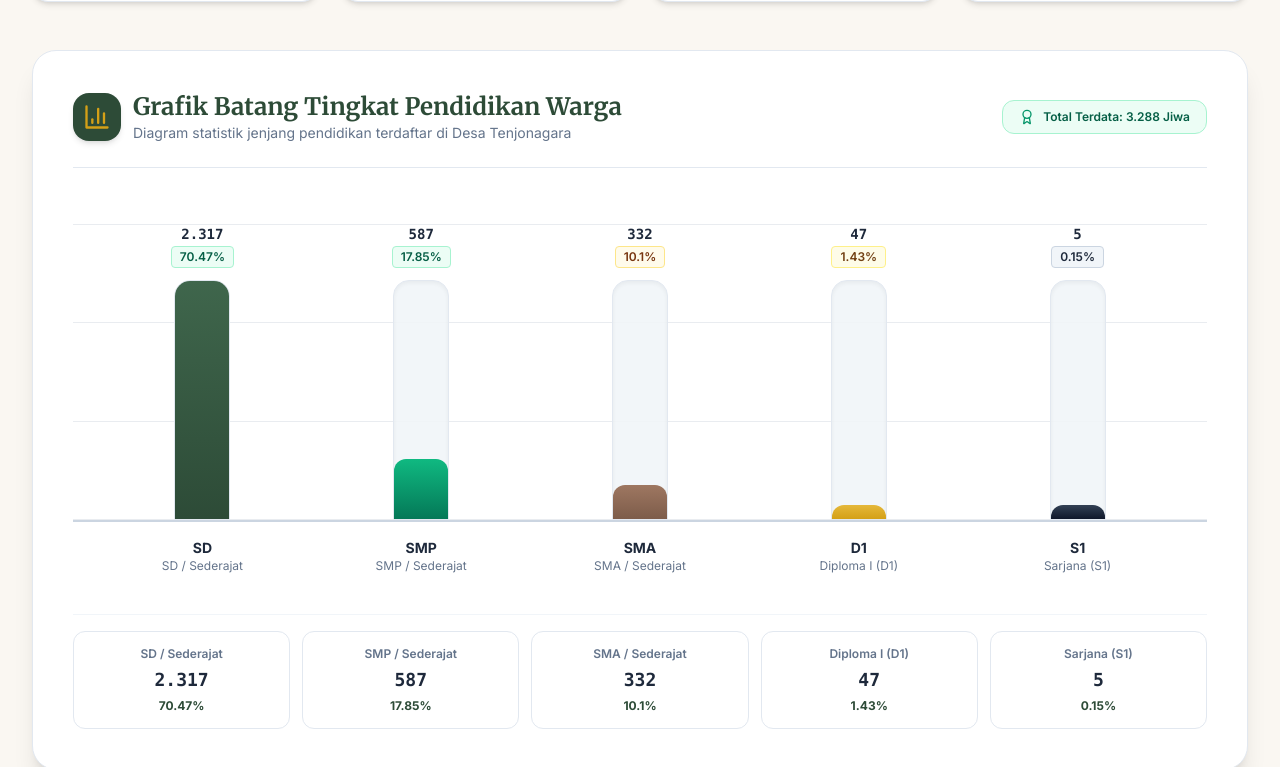
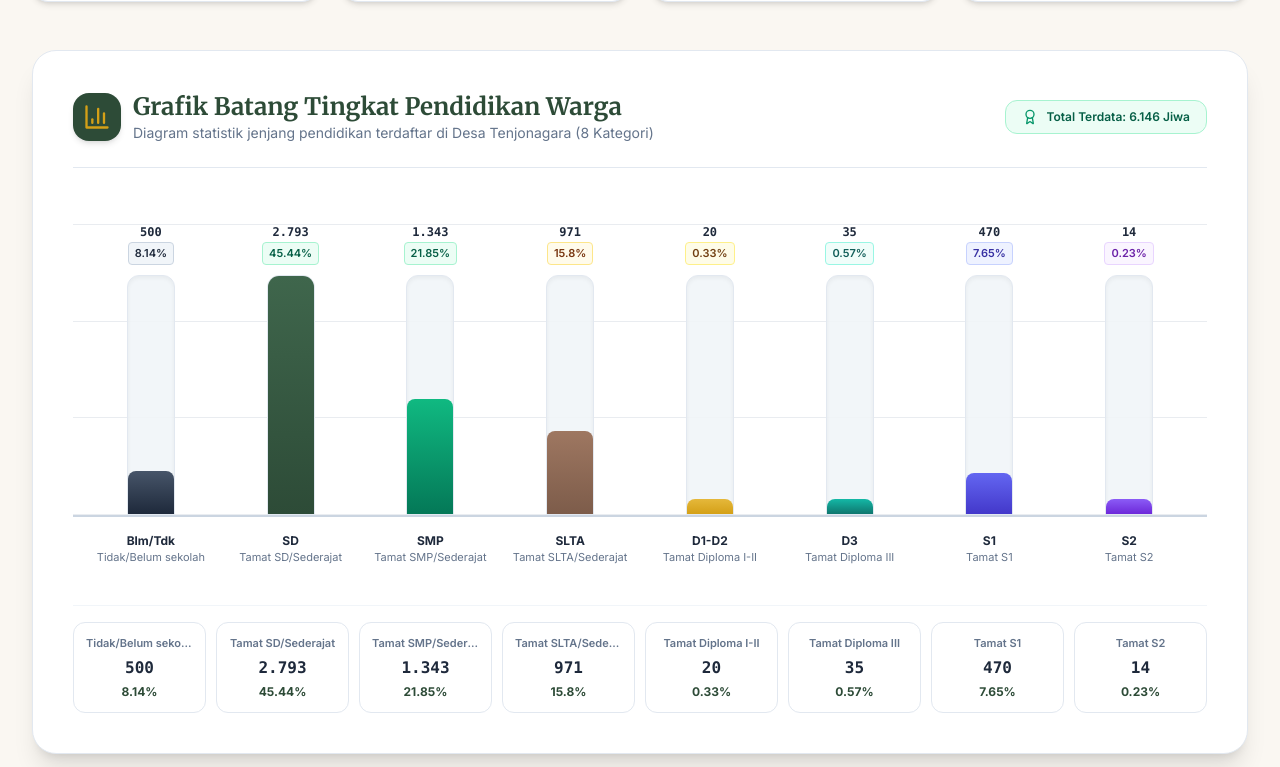
Before and after one commit to RafaelPransa/frontend-desa-tenjonagara, a React (Vite) app: page /statistik in a window 1280 px wide. Shown: the part 596-1363 px from the top of the page. Built offline with nearby package versions, Linux system fonts and the light colour scheme; no server answers.

Commit message:
feat: update education statistics to 8 detailed categories in frontend

```diff
--- a/src/pages/Statistik.jsx
+++ b/src/pages/Statistik.jsx
@@ -19,48 +19,51 @@ export default function Statistik() {
       });
   }, []);
 
+  const defaultPendidikan = [
+    { tingkat: 'Tidak/Belum sekolah', jumlah: 500, persentase: 8.14 },
+    { tingkat: 'Tamat SD/Sederajat', jumlah: 2793, persentase: 45.44 },
+    { tingkat: 'Tamat SMP/Sederajat', jumlah: 1343, persentase: 21.85 },
+    { tingkat: 'Tamat SLTA/Sederajat', jumlah: 971, persentase: 15.8 },
+    { tingkat: 'Tamat Diploma I-II', jumlah: 20, persentase: 0.33 },
+    { tingkat: 'Tamat Diploma III', jumlah: 35, persentase: 0.57 },
+    { tingkat: 'Tamat S1', jumlah: 470, persentase: 7.65 },
+    { tingkat: 'Tamat S2', jumlah: 14, persentase: 0.23 }
+  ];
+
   const statTerbaru = (Array.isArray(statistik) && statistik[0]) || {
     tahun: 2026,
     jumlah_total: 6146,
     jumlah_kk: 2262,
     rata_anggota_keluarga: 2.7,
-    pendidikan: [
-      { tingkat: 'SD / Sederajat', jumlah: 2317, persentase: 70.47 },
-      { tingkat: 'SMP / Sederajat', jumlah: 587, persentase: 17.85 },
-      { tingkat: 'SMA / Sederajat', jumlah: 332, persentase: 10.1 },
-      { tingkat: 'Diploma I (D1)', jumlah: 47, persentase: 1.43 },
-      { tingkat: 'Sarjana (S1)', jumlah: 5, persentase: 0.15 }
-    ]
+    pendidikan: defaultPendidikan
   };
 
   const getShortName = (tingkat) => {
     if (!tingkat) return '';
+    if (tingkat.includes('Tidak') || tingkat.includes('Belum')) return 'Blm/Tdk';
     if (tingkat.includes('SD')) return 'SD';
     if (tingkat.includes('SMP')) return 'SMP';
-    if (tingkat.includes('SMA')) return 'SMA';
-    if (tingkat.includes('D1') || tingkat.includes('Diploma')) return 'D1';
+    if (tingkat.includes('SLTA') || tingkat.includes('SMA')) return 'SLTA';
+    if (tingkat.includes('Diploma I-II') || tingkat.includes('D1-D2') || tingkat.includes('I-II')) return 'D1-D2';
+    if (tingkat.includes('Diploma III') || tingkat.includes('D3') || tingkat.includes('III')) return 'D3';
     if (tingkat.includes('S1') || tingkat.includes('Sarjana')) return 'S1';
-    return tingkat.slice(0, 4);
+    if (tingkat.includes('S2') || tingkat.includes('Magister')) return 'S2';
+    return tingkat.slice(0, 5);
   };
 
   const getThemeProps = (idx) => {
     const themes = [
+      { gradient: 'linear-gradient(180deg, #475569 0%, #1E293B 100%)', badgeBg: 'bg-slate-100 text-slate-800 border-slate-300' },
       { gradient: 'linear-gradient(180deg, #3F664C 0%, #2D4B37 100%)', badgeBg: 'bg-emerald-50 text-emerald-800 border-emerald-200' },
       { gradient: 'linear-gradient(180deg, #10B981 0%, #047857 100%)', badgeBg: 'bg-emerald-50 text-emerald-800 border-emerald-200' },
       { gradient: 'linear-gradient(180deg, #9E7761 0%, #7D5C4A 100%)', badgeBg: 'bg-amber-50 text-amber-900 border-amber-200' },
       { gradient: 'linear-gradient(180deg, #E5B83B 0%, #D4A017 100%)', badgeBg: 'bg-yellow-50 text-yellow-900 border-yellow-200' },
-      { gradient: 'linear-gradient(180deg, #334155 0%, #0F172A 100%)', badgeBg: 'bg-slate-100 text-slate-800 border-slate-300' }
+      { gradient: 'linear-gradient(180deg, #14B8A6 0%, #0F766E 100%)', badgeBg: 'bg-teal-50 text-teal-800 border-teal-200' },
+      { gradient: 'linear-gradient(180deg, #6366F1 0%, #4338CA 100%)', badgeBg: 'bg-indigo-50 text-indigo-800 border-indigo-200' },
+      { gradient: 'linear-gradient(180deg, #8B5CF6 0%, #6D28D9 100%)', badgeBg: 'bg-purple-50 text-purple-800 border-purple-200' }
     ];
     return themes[idx % themes.length];
   };
-
-  const defaultPendidikan = [
-    { tingkat: 'SD / Sederajat', jumlah: 2317, persentase: 70.47 },
-    { tingkat: 'SMP / Sederajat', jumlah: 587, persentase: 17.85 },
-    { tingkat: 'SMA / Sederajat', jumlah: 332, persentase: 10.1 },
-    { tingkat: 'Diploma I (D1)', jumlah: 47, persentase: 1.43 },
-    { tingkat: 'Sarjana (S1)', jumlah: 5, persentase: 0.15 }
-  ];
 
   let rawPendidikan = defaultPendidikan;
   if (Array.isArray(statTerbaru.pendidikan) && statTerbaru.pendidikan.length > 0) {
@@ -169,20 +172,20 @@ export default function Statistik() {
         </section>
 
         {/* GRAFIK BATANG TEGAK (VERTICAL BAR CHART) TINGKAT PENDIDIKAN */}
-        <section className="bg-white rounded-3xl p-8 sm:p-10 shadow-xl border border-slate-200 space-y-8">
+        <section className="bg-white rounded-3xl p-6 sm:p-10 shadow-xl border border-slate-200 space-y-8">
           <div className="flex flex-col sm:flex-row sm:items-center justify-between gap-4 border-b border-slate-200 pb-6">
             <div className="flex items-center gap-3">
-              <div className="w-12 h-12 rounded-2xl bg-primary text-accent flex items-center justify-center font-bold shadow-md">
+              <div className="w-12 h-12 rounded-2xl bg-primary text-accent flex items-center justify-center font-bold shadow-md shrink-0">
                 <BarChart3 className="w-7 h-7 text-accent" />
               </div>
               <div>
                 <h2 className="font-serif text-2xl font-bold text-primary">Grafik Batang Tingkat Pendidikan Warga</h2>
                 <p className="text-slate-500 text-xs sm:text-sm">
-                  Diagram statistik jenjang pendidikan terdaftar di Desa Tenjonagara
+                  Diagram statistik jenjang pendidikan terdaftar di Desa Tenjonagara (8 Kategori)
                 </p>
               </div>
             </div>
-            <div className="bg-emerald-50 px-4 py-2 rounded-xl border border-emerald-200 text-xs text-emerald-800 font-semibold flex items-center gap-2">
+            <div className="bg-emerald-50 px-4 py-2 rounded-xl border border-emerald-200 text-xs text-emerald-800 font-semibold flex items-center gap-2 shrink-0">
               <Award className="w-4 h-4 text-emerald-600" />
               <span>Total Terdata: {totalTercatatPendidikan.toLocaleString('id-ID')} Jiwa</span>
             </div>
@@ -190,7 +193,7 @@ export default function Statistik() {
 
           {/* Visual Vertical Bar Chart (Grafik Batang Tegak) */}
           <div className="pt-6 pb-2">
-            <div className="w-full flex items-end justify-between gap-3 sm:gap-6 px-2 sm:px-8 border-b-2 border-slate-300 relative">
+            <div className="w-full flex items-end justify-between gap-1.5 sm:gap-4 px-1 sm:px-4 border-b-2 border-slate-300 relative">
               {/* Y-Axis Gridlines */}
               <div className="absolute inset-0 flex flex-col justify-between pointer-events-none opacity-20">
                 <div className="border-b border-slate-400 w-full"></div>
@@ -206,20 +209,20 @@ export default function Statistik() {
                 return (
                   <div key={idx} className="flex-1 flex flex-col items-center justify-end group z-10">
                     {/* Top Label (Count & Percentage Badge) */}
-                    <div className="mb-3 text-center transition-all transform group-hover:-translate-y-1">
-                      <div className="text-xs sm:text-sm font-bold font-mono text-slate-800">
+                    <div className="mb-2.5 text-center transition-all transform group-hover:-translate-y-1">
+                      <div className="text-[11px] sm:text-xs font-bold font-mono text-slate-800">
                         {item.jumlah.toLocaleString('id-ID')}
                       </div>
-                      <div className={`text-[10px] sm:text-xs font-semibold px-2 py-0.5 rounded border mt-0.5 ${item.badgeBg}`}>
+                      <div className={`text-[9px] sm:text-[11px] font-semibold px-1.5 py-0.5 rounded border mt-0.5 whitespace-nowrap ${item.badgeBg}`}>
                         {item.persentase}%
                       </div>
                     </div>
 
-                    {/* Outer Track with explicit Height (h-56 = 224px) */}
-                    <div className="w-full max-w-[56px] h-48 sm:h-60 bg-slate-100/90 rounded-t-2xl overflow-hidden shadow-inner flex items-end border border-slate-200">
+                    {/* Outer Track with explicit Height (h-48 sm:h-60) */}
+                    <div className="w-full max-w-[48px] h-44 sm:h-60 bg-slate-100/90 rounded-t-xl overflow-hidden shadow-inner flex items-end border border-slate-200">
                       {/* Inner Filled Bar */}
                       <div
-                        className="w-full rounded-t-xl transition-all duration-700 ease-out group-hover:brightness-110 group-hover:shadow-lg"
+                        className="w-full rounded-t-lg transition-all duration-700 ease-out group-hover:brightness-110 group-hover:shadow-lg"
                         style={{
                           height: `${heightPercent}%`,
                           background: item.gradient
@@ -232,13 +235,13 @@ export default function Statistik() {
             </div>
 
             {/* X-Axis Labels */}
-            <div className="flex justify-between gap-3 sm:gap-6 px-2 sm:px-8 pt-4 text-center">
+            <div className="flex justify-between gap-1.5 sm:gap-4 px-1 sm:px-4 pt-4 text-center">
               {dataPendidikan.map((item, idx) => (
                 <div key={idx} className="flex-1">
-                  <span className="font-bold text-xs sm:text-sm text-slate-800 block truncate" title={item.tingkat}>
+                  <span className="font-bold text-[11px] sm:text-xs text-slate-800 block truncate" title={item.tingkat}>
                     {item.short}
                   </span>
-                  <span className="text-[10px] sm:text-xs text-slate-500 hidden sm:block truncate">
+                  <span className="text-[9px] sm:text-[11px] text-slate-500 hidden md:block truncate">
                     {item.tingkat}
                   </span>
                 </div>
@@ -247,11 +250,11 @@ export default function Statistik() {
           </div>
 
           {/* Grid Cards Summary Ringkasan Grafik */}
-          <div className="grid grid-cols-2 sm:grid-cols-5 gap-3 pt-4 border-t border-slate-100 text-center">
+          <div className="grid grid-cols-2 sm:grid-cols-4 lg:grid-cols-8 gap-2.5 pt-4 border-t border-slate-100 text-center">
             {dataPendidikan.map((item, idx) => (
-              <div key={idx} className="bg-surface p-3.5 rounded-xl border border-slate-200 space-y-1 hover:border-primary transition-colors">
-                <div className="text-xs font-semibold text-slate-500 truncate">{item.tingkat}</div>
-                <div className="text-lg font-bold font-mono text-slate-800">{item.jumlah.toLocaleString('id-ID')}</div>
+              <div key={idx} className="bg-surface p-3 rounded-xl border border-slate-200 space-y-1 hover:border-primary transition-colors">
+                <div className="text-[11px] font-semibold text-slate-500 truncate" title={item.tingkat}>{item.tingkat}</div>
+                <div className="text-base font-bold font-mono text-slate-800">{item.jumlah.toLocaleString('id-ID')}</div>
                 <div className="text-xs font-bold text-primary">{item.persentase}%</div>
               </div>
             ))}
--- a/src/pages/admin/Statistik.jsx
+++ b/src/pages/admin/Statistik.jsx
@@ -22,11 +22,14 @@ export default function AdminStatistik() {
     jumlah_kk: 2262,
     rata_anggota_keluarga: 2.7,
     pendidikan: [
-      { tingkat: 'SD / Sederajat', jumlah: 2317, persentase: 70.47 },
-      { tingkat: 'SMP / Sederajat', jumlah: 587, persentase: 17.85 },
-      { tingkat: 'SMA / Sederajat', jumlah: 332, persentase: 10.1 },
-      { tingkat: 'Diploma I (D1)', jumlah: 47, persentase: 1.43 },
-      { tingkat: 'Sarjana (S1)', jumlah: 5, persentase: 0.15 }
+      { tingkat: 'Tidak/Belum sekolah', jumlah: 500, persentase: 8.14 },
+      { tingkat: 'Tamat SD/Sederajat', jumlah: 2793, persentase: 45.44 },
+      { tingkat: 'Tamat SMP/Sederajat', jumlah: 1343, persentase: 21.85 },
+      { tingkat: 'Tamat SLTA/Sederajat', jumlah: 971, persentase: 15.8 },
+      { tingkat: 'Tamat Diploma I-II', jumlah: 20, persentase: 0.33 },
+      { tingkat: 'Tamat Diploma III', jumlah: 35, persentase: 0.57 },
+      { tingkat: 'Tamat S1', jumlah: 470, persentase: 7.65 },
+      { tingkat: 'Tamat S2', jumlah: 14, persentase: 0.23 }
     ]
   });
 
```
